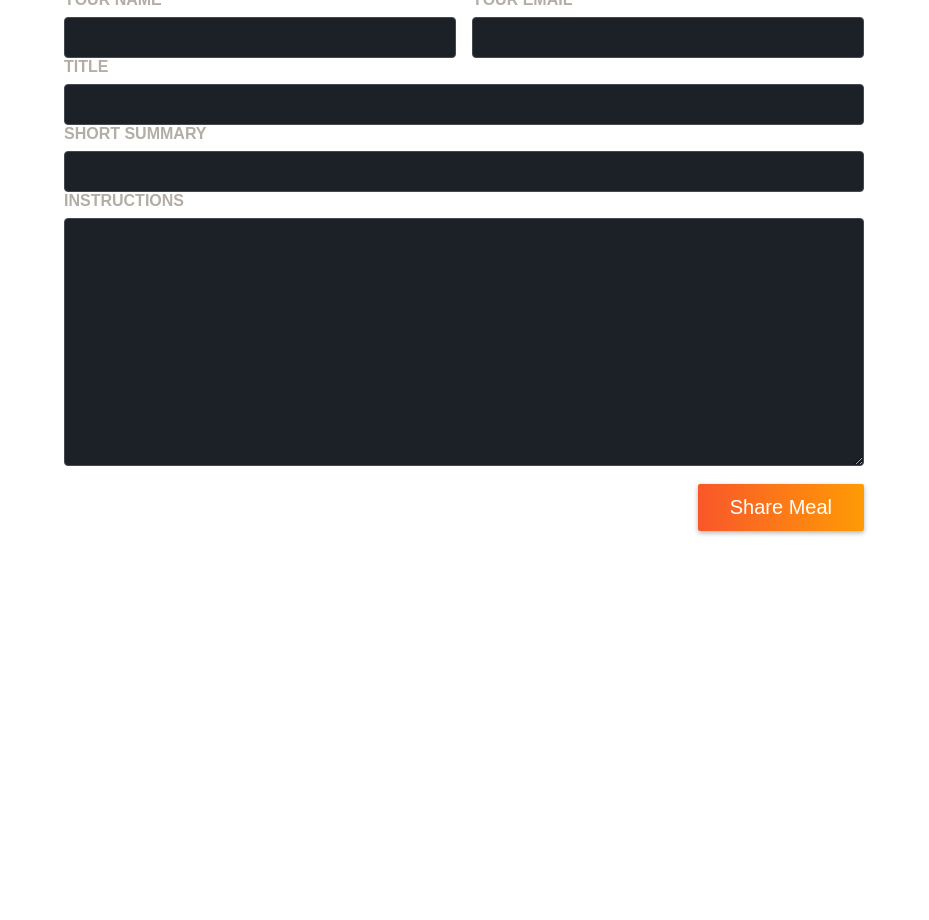
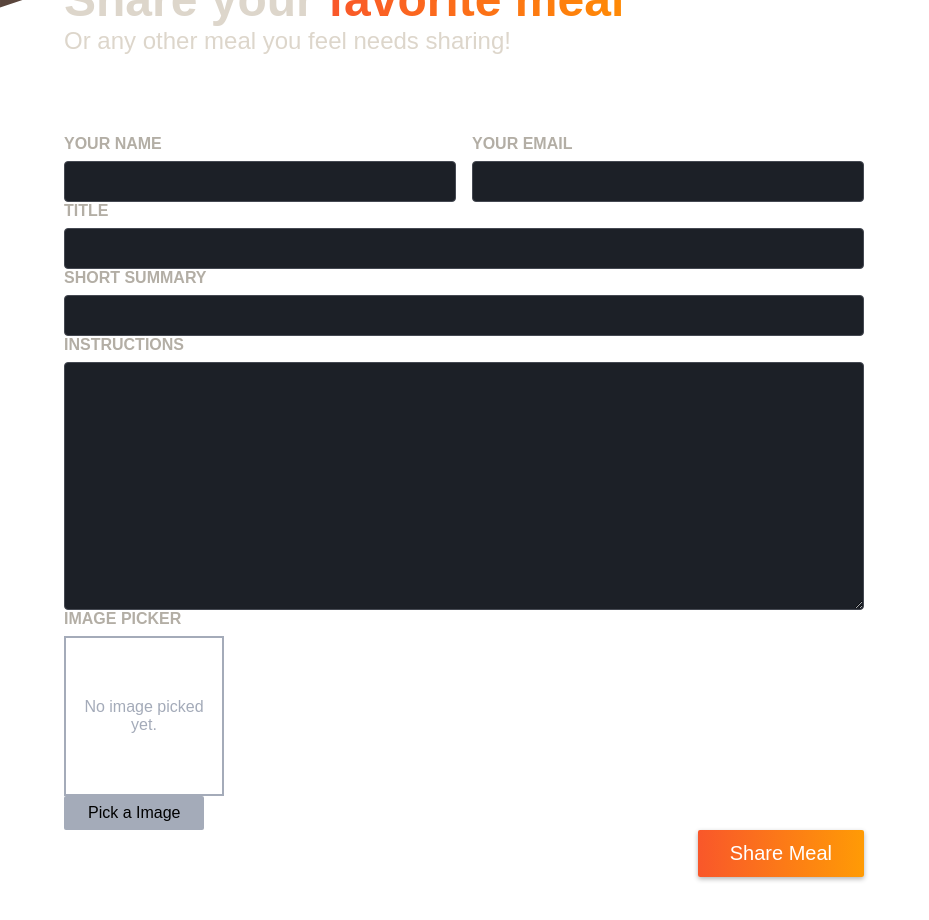
Before and after one commit to rajendra-systango11/food-app, a Next.js app: page /meals/share in a window 1280 px wide. Shown: the part 220-1140 px from the top of the page, without its empty margins (0-929 px from the left). Before the commit the page ends 800 px from the top, so only its background shows below. Built offline with nearby package versions, Linux system fonts and the light colour scheme.

Commit message:
share meal page with save meal in db feature

```diff
--- a/src/app/layout.js
+++ b/src/app/layout.js
@@ -1,5 +1,6 @@
 import { Geist, Geist_Mono } from "next/font/google";
 import "./globals.css";
+import MainHeader from "@/libs/components/main-header/main-header";
 
 const geistSans = Geist({
   variable: "--font-geist-sans",
@@ -20,6 +21,7 @@ export default function RootLayout({ children }) {
   return (
     <html lang="en">
       <body className={`${geistSans.variable} ${geistMono.variable}`}>
+        <MainHeader/>
         {children}
       </body>
     </html>
--- /dev/null
+++ b/src/app/meals/share/action.js
@@ -0,0 +1,17 @@
+'use server'
+
+import { saveMeal } from "@/libs/components/meals/meals";
+
+export async function shareMeal(formData) {
+ console.log(formData, 'formData in shareMeal action');
+
+  const meal = {
+    name: formData.get('name'),
+    email: formData.get('email'),
+    title: formData.get('title'),
+    summary: formData.get('summary'),
+    instructions: formData.get('instructions'),
+    image: formData.get('image'), // Assuming image is a File object from an input
+  };
+   await saveMeal(meal);
+    }
--- a/src/app/meals/share/image-picker.js
+++ b/src/app/meals/share/image-picker.js
@@ -1,19 +1,35 @@
-import { useRef } from "react";
+'use client';
+import { useRef, useState } from "react";
 import classes from "./image-picker.module.css";
-export default  function ImagePicker({ name,label }) {
+import Image from "next/image";
+export default function ImagePicker({ name, label }) {
+  const [pickedImage, setPickedImage] = useState(null);
   const imageInput = useRef();
   const handleImageChange = () => {
+    const file = imageInput.current.files[0];
+    const reader = new FileReader();
+    reader.onload = () => {
+      setPickedImage(reader.result);
+    }
+  reader.readAsDataURL(file);
+  };
+
+  const handleImagePicker = () => {
+    if (imageInput.current) {
       imageInput.current.click();
-     if (!file) {
-  setPickedImage(null);
-  return;
     }
   };
-
   return (
     <div className={classes.picker}>
-        <label htmlFor={name} >{label}</label>
+      <label htmlFor={name}>{label}</label>
       <div className={classes.control}>
+        <div className={classes.preview}>
+          {pickedImage ? (
+            <Image src={pickedImage} alt="Picked"  fill/>
+          ) : (
+            <p>No image picked yet.</p>
+          )}
+              </div>
         <input
           type="file"
           id={name}
@@ -21,11 +37,16 @@ export default  function ImagePicker({ name,label }) {
           accept="image/*"
           className={classes.input}
           required
-      ref={imageInput}/>
+          onChange={handleImageChange}
+          ref={imageInput}
+        />
         <button
           type="button"
           className={classes.button}
-        onClick={handleImageChange}>Pick a Image</button>
+          onClick={handleImagePicker}
+        >
+          Pick a Image
+        </button>
       </div>
     </div>
   );
--- a/src/app/meals/share/page.js
+++ b/src/app/meals/share/page.js
@@ -1,3 +1,5 @@
+import { shareMeal } from './action';
+import ImagePicker from './image-picker';
 import classes from './page.module.css';
 
 export default function ShareMealPage() {
@@ -10,7 +12,7 @@ export default function ShareMealPage() {
         <p>Or any other meal you feel needs sharing!</p>
       </header>
       <main className={classes.main}>
-        <form className={classes.form}>
+        <form className={classes.form} action={shareMeal}>
           <div className={classes.row}>
             <p>
               <label htmlFor="name">Your name</label>
@@ -38,7 +40,7 @@ export default function ShareMealPage() {
               required
             ></textarea>
           </p>
-          IMAGE PICKER
+            <ImagePicker name={"image"} label={"Image Picker"}/>
           <p className={classes.actions}>
             <button type="submit">Share Meal</button>
           </p>
--- a/src/app/page.js
+++ b/src/app/page.js
@@ -5,7 +5,6 @@ import MainHeader from "@/libs/components/main-header/main-header";
 export default function Home() {
   return (
    <>
-      <MainHeader/>
      <header className={classes.header}>
         <div className={classes.slideshow}>
           <ImageSlideshow />
--- a/src/libs/components/meals/meals.js
+++ b/src/libs/components/meals/meals.js
@@ -1,6 +1,6 @@
 import sql from 'better-sqlite3';
 const db = sql('meals.db');
-
+import fs from 'fs';
 export async function getMeals() {
   const meals = db.prepare('SELECT * FROM meals').all();
   return meals.map(meal => ({
@@ -19,3 +19,30 @@ export async function getMeal(slug) {
     image: meal.image || '/images/default.jpg', // Fallback image if none provided
   };
 }
+export async function saveMeal(meal) {
+console.log('module shareMeal called with meal:', meal);
+
+  const extensions = meal.image.name.split('.').pop()
+  const fileName = `${meal.title.replace(/\s+/g, '-').toLowerCase()}-${Date.now()}.${extensions}`;
+  const filePath = `public/images/${fileName}`;
+
+  const stream=fs.createWriteStream(filePath);
+  const bufferImage = await meal.image.arrayBuffer();
+  stream.write(Buffer.from(bufferImage),(err) => {
+    if (err) {
+      console.error('Error writing image file:', err);
+      throw new Error('Failed to save image');
+    }
+  });
+  meal.image = `/images/${fileName}`; // Update the meal object with the new image path
+
+  stream.end();
+
+  // Insert the meal into the database
+  const stmt = db.prepare(
+    'INSERT INTO meals (creator, creator_email,slug, title, summary, instructions, image) VALUES (?,?, ?, ?, ?, ?, ?)'
+  );
+  stmt.run(meal.name, meal.email,meal.name, meal.title, meal.summary, meal.instructions, meal.image);
+
+  return { success: true };
+}
```
Also changed, not shown: 1 other file (tests, documents, lock files or other folders). Lines whose indentation alone changed are shown as unchanged.
